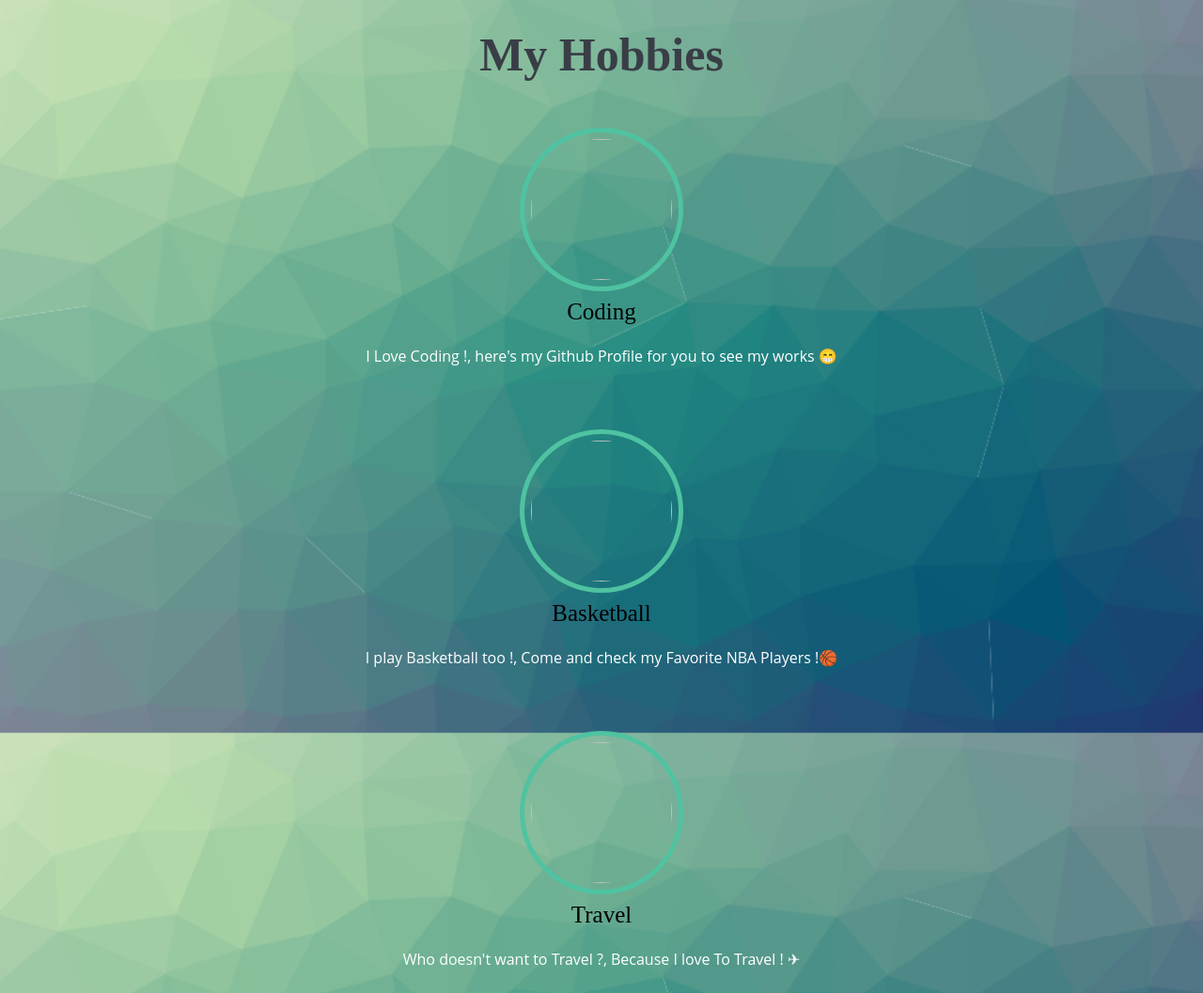
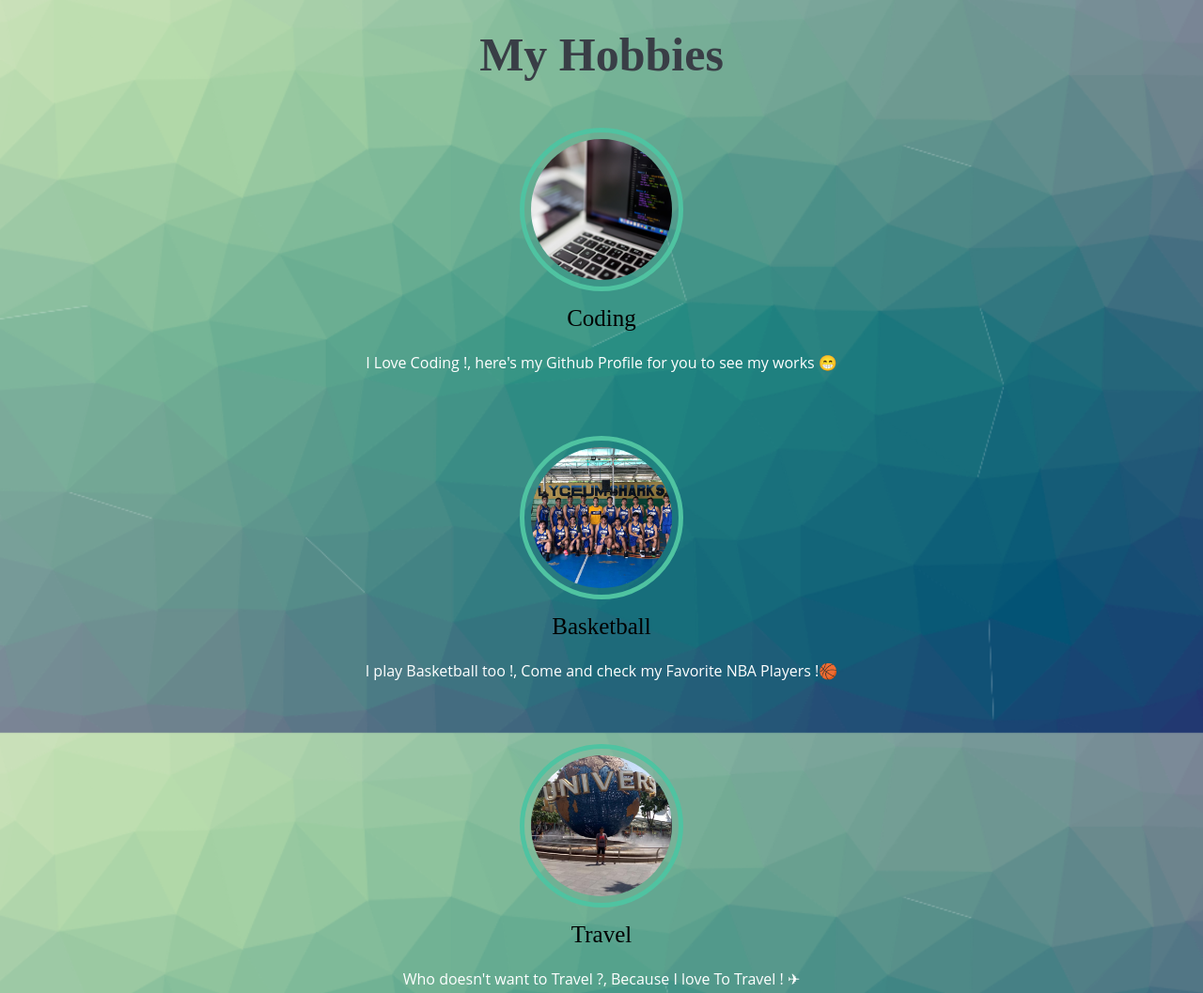
Before and after one commit to MBYLPH/Personal-Website, a plain HTML site: page My Hobbies.html in a window 1280 px wide. Shown: the part 20-1077 px from the top of the page at 94% size. Drawn offline with Linux system fonts and the light colour scheme; files that its build step writes are made by us from their sources; files whose address does not match are found by name.

Commit message:
Update My Hobbies.html

```diff
--- a/My Hobbies.html
+++ b/My Hobbies.html
@@ -5,8 +5,8 @@
 
 <meta charset="utf-8">
 <title>My Hobbies</title>
-<link rel="stylesheet" href="CSS/styles.css"  />
-<link rel="shortcut icon" type="image/jpg" href="C:\Users\MJ Bayla\Desktop\WEB DEVELOPMENT\HTML-Personal Site\IMAGES\ICON.ico"/>
+<link rel="stylesheet" href="styles.css"  />
+<link rel="shortcut icon" type="image/jpg" href="ICON.ico"/>
 </head>
 <body>
 
@@ -16,21 +16,21 @@
 <div class="WHOLEB Design-WHOLEB">
 <div class="card">
 <div class="box">
-<a href="https://github.com/MBYLPH"><img src="IMAGES\Coding.jpg" alt=""></a>
-<div class="text" href="C:\Users\MJ Bayla\Desktop\WEB DEVELOPMENT\HTML-Personal Site\IMAGES\Travel.jpg">Coding</div>
+<a href="https://github.com/MBYLPH"><img src="Coding.jpg" alt=""></a>
+<div class="text" href="Travel.jpg">Coding</div>
 <p style="color:white">I Love Coding !, here's my Github Profile for you to see my works 😁</p>
 </div>
 </div>
 <div class="card">
 <div class="box">
-<a href="Basketball.html"><img   src="images/Basketball.jpg" alt=""></a>
+<a href="Basketball.html"><img   src="Basketball.jpg" alt=""></a>
 <div class="text">Basketball</div>
 <p style="color:white">I play Basketball too !, Come and check my Favorite NBA Players !🏀</p>
 </div>
 </div>
 <div class="card">
 <div class="box">
-<a href="https://www.instagram.com/mjbayla/"><img src="images/Travel.jpg" alt=""></a>
+<a href="https://www.instagram.com/mjbayla/"><img src="Travel.jpg" alt=""></a>
 <div class="text" href="Basketball.html">Travel</div>
 <p style="color:white">Who doesn't want to Travel ?, Because I love To Travel ! ✈</p>
 </div>
```
